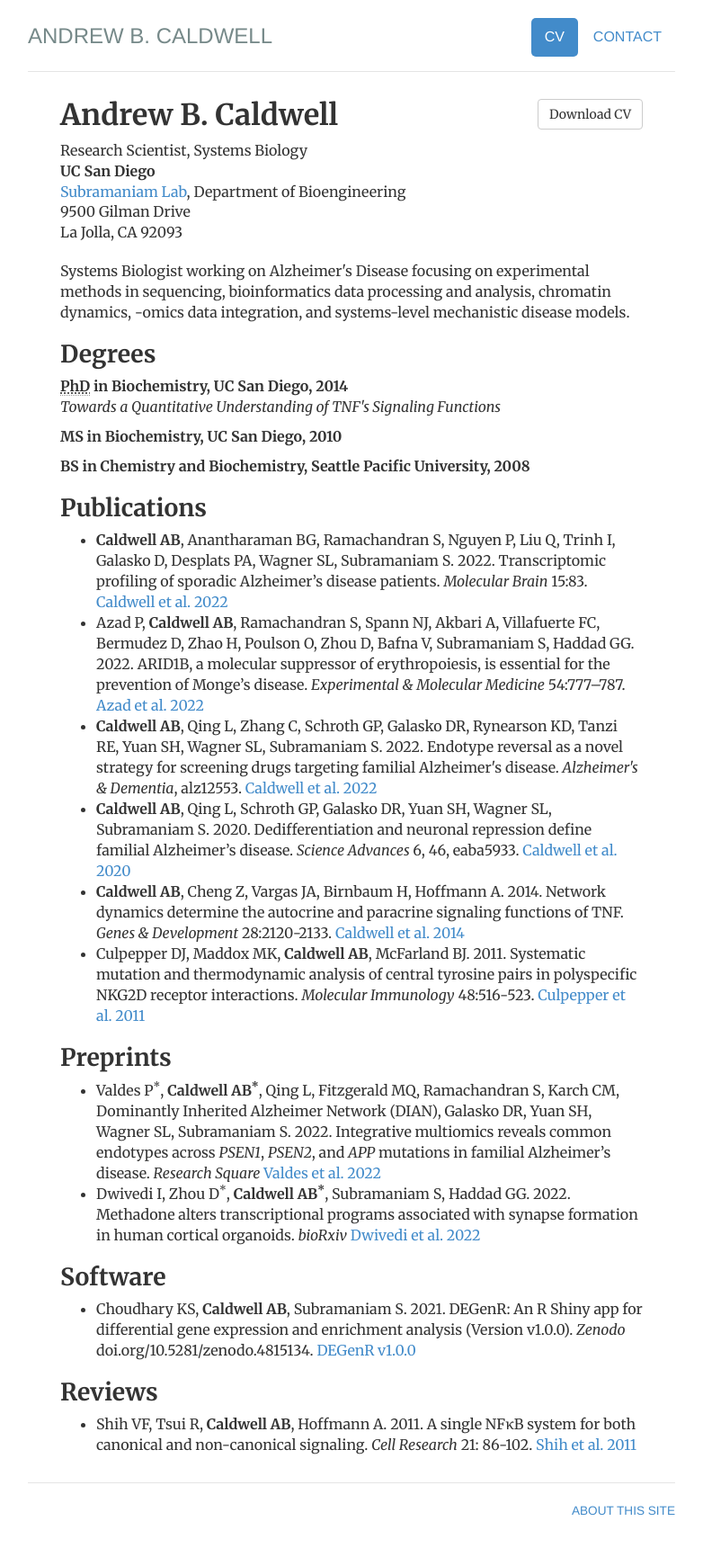
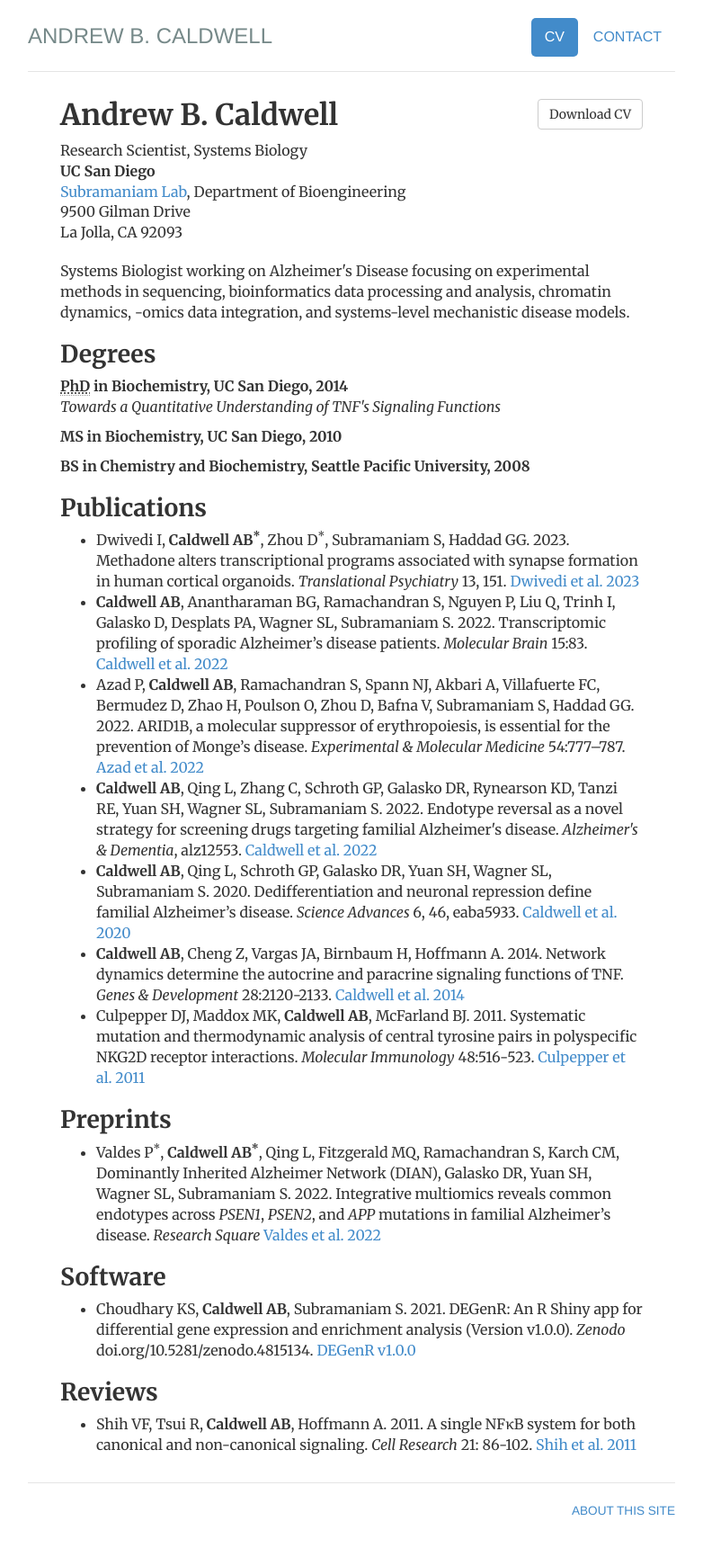
Before and after one commit to andrewbcaldwell/andrewbcaldwell.github.io, a Jekyll site: the page built from cv/index.html, in a window 1280 px wide. Shown: the whole page at 90% size, without its empty margins (249-1031 px from the left). Built offline with Jekyll 4.4.1, drawn with Linux system fonts in a browser that asks for light colours; part of the change alters nothing that is shown.

Commit message:
Update publications

```diff
--- a/cv/index.html
+++ b/cv/index.html
@@ -33,6 +33,7 @@ description: Current CV for Andrew B. Caldwell.
 
 				<h2>Publications</h2>
 				<ul>
+				<li>Dwivedi I, <b>Caldwell AB<sup>*</sup></b>, Zhou D<sup>*</sup>, Subramaniam S, Haddad GG. 2023. Methadone alters transcriptional programs associated with synapse formation in human cortical organoids. <i>Translational Psychiatry</i> 13, 151. <a href="https://doi.org/10.1038/s41398-023-02397-3" target="_blank" rel="noopener noreferrer">Dwivedi et al. 2023</a></li>
 				<li><b>Caldwell AB</b>, Anantharaman BG, Ramachandran S, Nguyen P, Liu Q, Trinh I, Galasko D, Desplats PA, Wagner SL, Subramaniam S. 2022. Transcriptomic profiling of sporadic Alzheimer’s disease patients. <i>Molecular Brain</i> 15:83. <a href="https://doi.org/10.1186/s13041-022-00963-2" target="_blank" rel="noopener noreferrer">Caldwell et al. 2022</a></li>
 				<li>Azad P, <b>Caldwell AB</b>, Ramachandran S, Spann NJ, Akbari A, Villafuerte FC, Bermudez D, Zhao H, Poulson O, Zhou D, Bafna V, Subramaniam S, Haddad GG. 2022. ARID1B, a molecular suppressor of erythropoiesis, is essential for the prevention of Monge’s disease. <i>Experimental & Molecular Medicine</i> 54:777–787. <a href="https://doi.org/10.1038/s12276-022-00769-1" target="_blank" rel="noopener noreferrer">Azad et al. 2022</a></li>
 				<li><b>Caldwell AB</b>, Qing L, Zhang C, Schroth GP, Galasko DR, Rynearson KD, Tanzi RE, Yuan SH, Wagner SL, Subramaniam S. 2022. Endotype reversal as a novel strategy for screening drugs targeting familial Alzheimer's disease. <i>Alzheimer's & Dementia</i>, alz12553. <a href="https://alz-journals.onlinelibrary.wiley.com/doi/10.1002/alz.12553" target="_blank" rel="noopener noreferrer">Caldwell et al. 2022</a></li>
@@ -43,7 +44,6 @@ description: Current CV for Andrew B. Caldwell.
 				<h2>Preprints</h2>
 				<ul>
 				<li>Valdes P<sup>*</sup>, <b>Caldwell AB<sup>*</sup></b>, Qing L, Fitzgerald MQ, Ramachandran S, Karch CM, Dominantly Inherited Alzheimer Network (DIAN), Galasko DR, Yuan SH, Wagner SL, Subramaniam S. 2022. Integrative multiomics reveals common endotypes across <i>PSEN1</i>, <i>PSEN2</i>, and <i>APP</i> mutations in familial Alzheimer’s disease. <i>Research Square</i> <a href="https://doi.org/10.21203/rs.3.rs-2356131/v1" target="_blank" rel="noopener noreferrer">Valdes et al. 2022</a></li>
-				<li>Dwivedi I, Zhou D<sup>*</sup>, <b>Caldwell AB<sup>*</sup></b>, Subramaniam S, Haddad GG. 2022. Methadone alters transcriptional programs associated with synapse formation in human cortical organoids. <i>bioRxiv</i> <a href="https://doi.org/10.1101/2022.11.04.515240" target="_blank" rel="noopener noreferrer">Dwivedi et al. 2022</a></li>
 				</ul>
 				<h2>Software</h2>
 				<ul>
```
